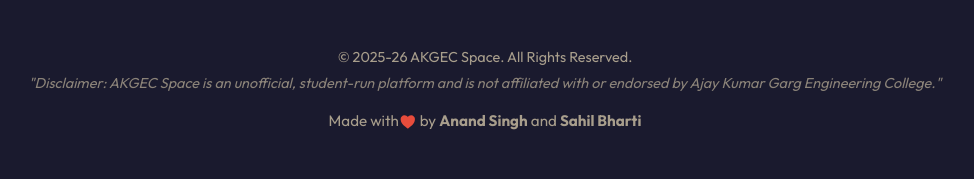
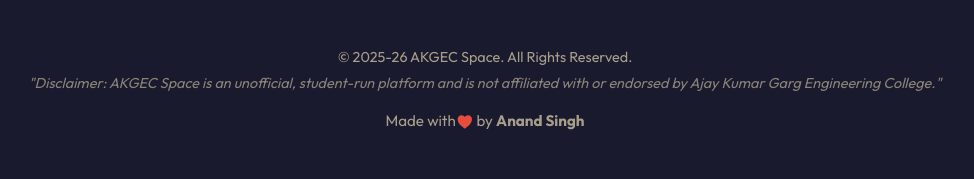
Before and after one commit to Anand-coder-07/AKGEC, a Flask app: page / in a window 1280 px wide. Shown: the part 1104-1283 px from the top of the page, without its empty margins (155-1129 px from the left). Run offline with Flask 3, Linux system fonts and the light colour scheme.

Commit message:
members name edit

```diff
--- a/templates/index.html
+++ b/templates/index.html
@@ -111,7 +111,7 @@
             <span class="disclaimer">"Disclaimer: AKGEC Space is an unofficial, student-run platform and is not affiliated with or endorsed by Ajay Kumar Garg Engineering College."</span>
         </p>
         <p class="credit">
-            Made with<ion-icon name="heart" class="heart-icon"></ion-icon> by <strong>Anand Singh</strong> and <strong> Sahil Bharti</strong>
+            Made with<ion-icon name="heart" class="heart-icon"></ion-icon> by <strong>Anand Singh</strong>
         </p>
     </footer>
 </body>
```
